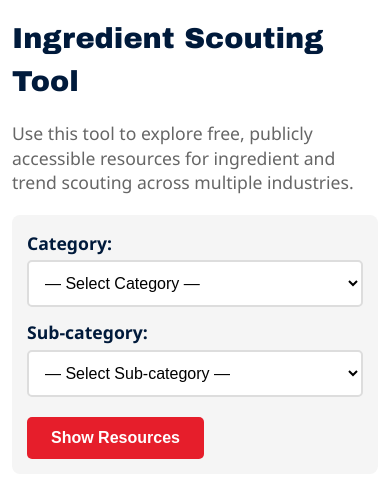
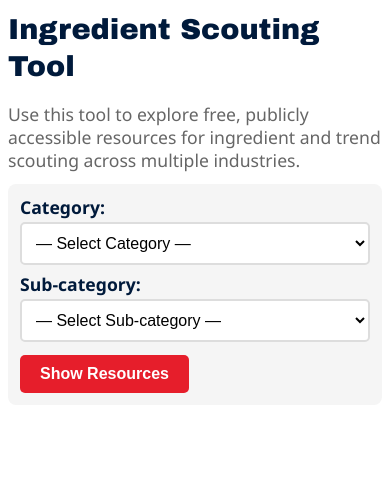
Before and after one commit to RMIT-MKTG1092/Ingredient-Scouting, a plain HTML site: page index.html in a window 390 px wide. Drawn offline with Linux system fonts and the light colour scheme.

Commit message:
Update index.html

```diff
--- a/index.html
+++ b/index.html
@@ -17,11 +17,11 @@
     body {
         font-family: 'Segoe UI', Tahoma, Geneva, Verdana, sans-serif;
         margin: 0;
-        padding: 20px;
+        padding: 10px;
         max-width: 900px;
         margin: 0 auto;
         background-color: #ffffff;
-        line-height: 1.5;
+        line-height: 1.3;
     }
 
     /* RMIT-styled main heading */
@@ -30,8 +30,8 @@
         font-size: 2.2em;
         font-weight: bold;
         color: var(--rmit-dark-blue);
-        margin-bottom: 8px;
-        margin-top: 10px;
+        margin-bottom: 5px;
+        margin-top: 5px;
         text-align: left;
     }
 
@@ -39,34 +39,34 @@
     .description {
         font-size: 1.1em;
         color: var(--rmit-dark-grey);
-        margin-bottom: 20px;
-        line-height: 1.4;
+        margin-bottom: 12px;
+        line-height: 1.3;
     }
 
     /* Form styling */
     .form-container {
         background-color: var(--rmit-light-grey);
-        padding: 20px;
+        padding: 15px;
         border-radius: 8px;
-        margin-bottom: 15px;
+        margin-bottom: 10px;
     }
 
     /* Stacked layout for form elements */
     .form-row {
-        margin-bottom: 12px;
+        margin-bottom: 8px;
     }
 
     label {
         display: block;
         font-weight: bold;
         color: var(--rmit-dark-blue);
-        margin-bottom: 4px;
+        margin-bottom: 3px;
         font-size: 1.1em;
     }
 
     select {
         width: 100%;
-        padding: 12px;
+        padding: 10px;
         font-size: 16px;
         border: 2px solid #ddd;
         border-radius: 5px;
@@ -84,7 +84,7 @@
         background-color: var(--rmit-red);
         color: white;
         border: none;
-        padding: 12px 24px;
+        padding: 10px 20px;
         font-size: 16px;
         font-weight: bold;
         border-radius: 5px;
@@ -92,7 +92,7 @@
         transition: background-color 0.3s ease;
         width: auto;
         display: inline-block;
-        margin-top: 8px;
+        margin-top: 5px;
     }
 
     .show-resources-btn:hover {
@@ -101,16 +101,16 @@
 
     /* Links styling */
     .links {
-        margin-top: 15px;
+        margin-top: 10px;
     }
 
     .links a {
         display: block;
-        margin: 6px 0;
+        margin: 4px 0;
         color: var(--rmit-blue);
         text-decoration: none;
         font-size: 16px;
-        padding: 8px 12px;
+        padding: 6px 10px;
         background-color: #f8f9fa;
         border-radius: 4px;
         border-left: 4px solid var(--rmit-red);
@@ -125,16 +125,17 @@
     /* Responsive design */
     @media (max-width: 768px) {
         body {
-            padding: 12px;
+            padding: 8px;
         }
 
         h1 {
             font-size: 1.8em;
-            margin-top: 5px;
+            margin-top: 3px;
+            margin-bottom: 3px;
         }
 
         .form-container {
-            padding: 15px;
+            padding: 12px;
         }
     }
 </style>
```
